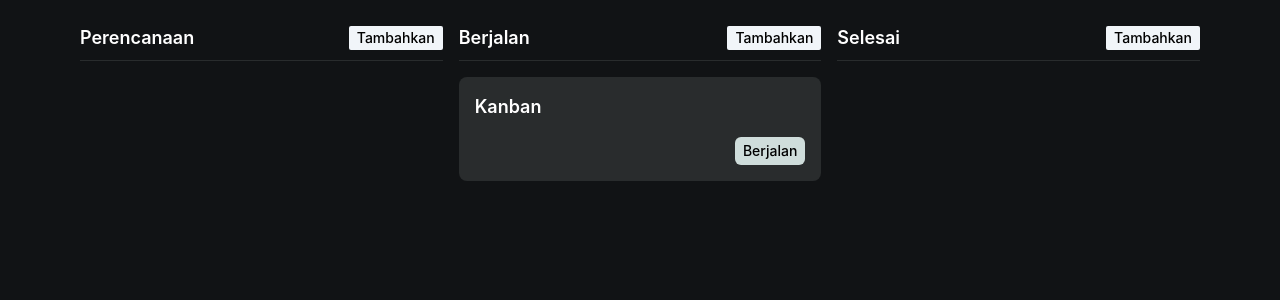
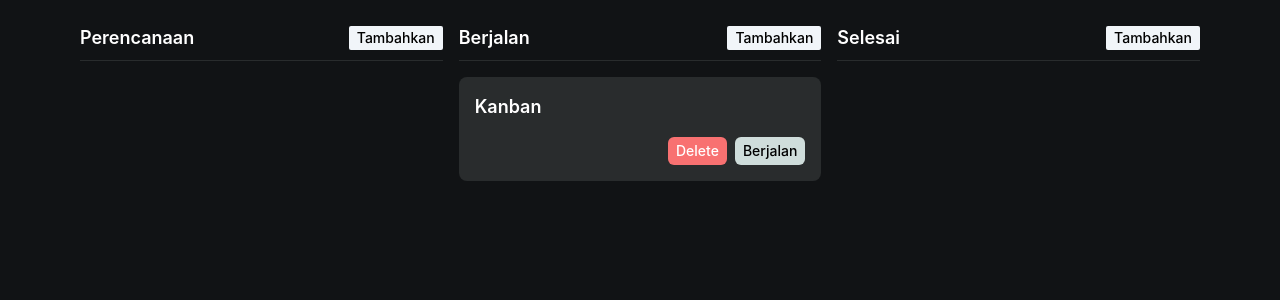
Before and after one commit to fatihjr5/zustand_kanban, a React (Vite) app: page / in a window 1280 px wide. Shown: the top 300 px of the page. Built offline with nearby package versions, Linux system fonts and the light colour scheme.

Commit message:
basic create delete

```diff
--- a/src/components/column/index.jsx
+++ b/src/components/column/index.jsx
@@ -30,7 +30,7 @@ function Column({ state }) {
       <div className='border-b border-b-[#292C2D] pb-2 flex flex-row items-center justify-between'>
         <h5 className="text-lg font-semibold text-white">{state}</h5>
         <button onClick={showModal} className='bg-slate-100 px-2 py-0.5 rounded-sm text-sm font-medium'>Tambahkan</button>
-        <Modal title="Tambah Judul" open={isModalOpen} onOk={handleOk,() => {addTasks(text, state)}} onCancel={handleCancel}>
+        <Modal title="Tambah Judul" open={isModalOpen} onOk={() => { handleOk; addTasks(text, state); }} onCancel={handleCancel}>
           <Input placeholder="Enter Title" onChange={(e)=> setText(e.target.value)} value={text}/>
         </Modal>
       </div>
--- a/src/components/task/index.jsx
+++ b/src/components/task/index.jsx
@@ -3,11 +3,15 @@ import useStore from '../../store/index';
 
 function Task({ title }) {
   const task = useStore((state) => state.task.find((task) => task.title === title));
+  const deleteTask = useStore((store)=> store.deleteTask)
 
   return (
     <div className='bg-[#292C2D] w-auto p-4 rounded-lg my-4 mx-auto hover:scale-105 transition-all'>
       <h5 className='text-lg font-semibold text-white'>{task.title}</h5>
-      <p className='ms-auto text-black px-2 py-1 font-medium rounded-md mt-4 text-sm bg-[#CFDDDB] w-fit'>{task.state}</p>
+      <div className="flex flex-row items-center justify-end gap-x-2 mt-4">
+        <button onClick={()=> deleteTask(task.title)} className='px-2 py-1 font-medium rounded-md text-sm bg-red-400 text-white'>Delete</button>
+        <p className='text-black px-2 py-1 font-medium rounded-md text-sm bg-[#CFDDDB] w-fit'>{task.state}</p>
+      </div>
     </div>
   );
 }
--- a/src/store/index.js
+++ b/src/store/index.js
@@ -5,7 +5,9 @@ const useStore = create((set) => ({
   task: [{ title: "Kanban", state: "Berjalan" }],
   addTask: (title, state) => {
     set((store) => ({ task: [...store.task, { title, state }] }));
-    // console.log('Adding task:', title, state);
+  },
+  deleteTask: (title) => {
+    set((store) => ({ task: store.task.filter((task)=> task.title !== title) }));
   }
 }));
 
```
